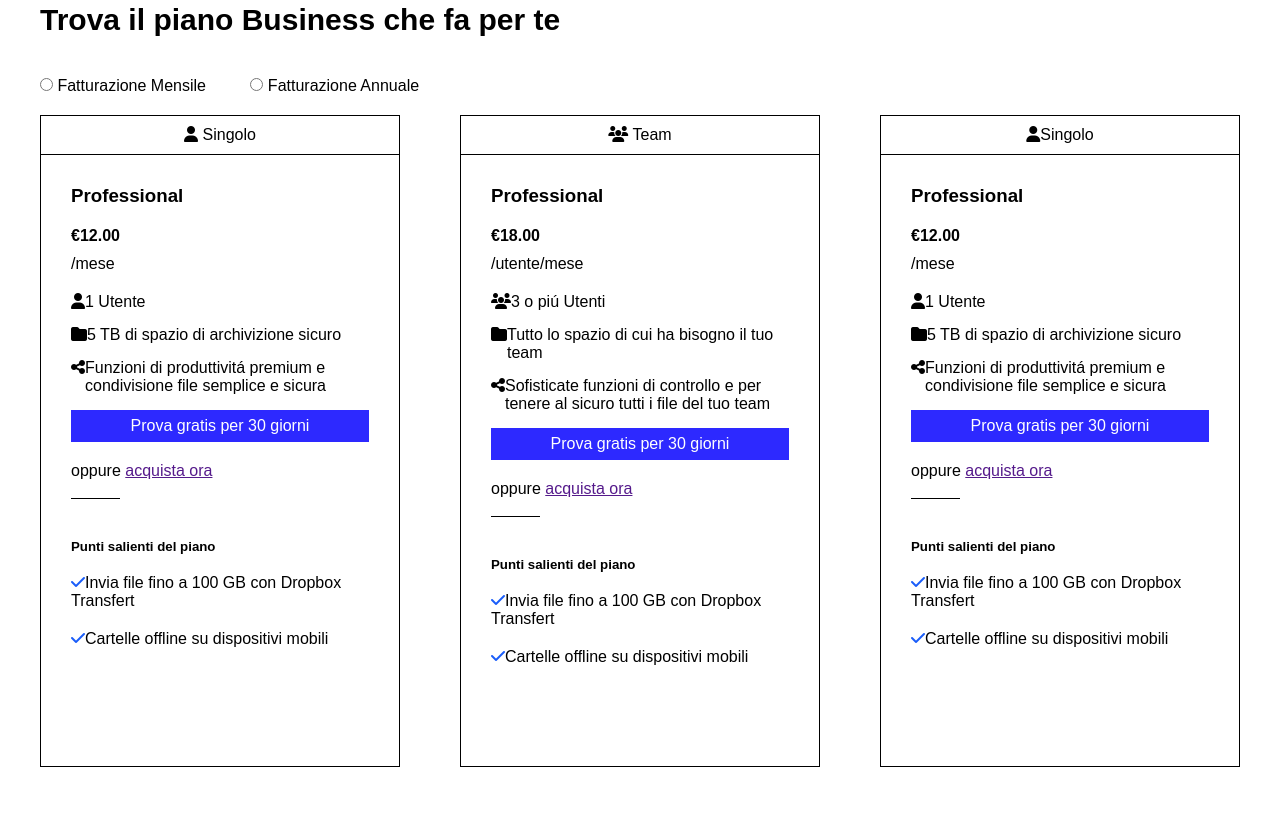
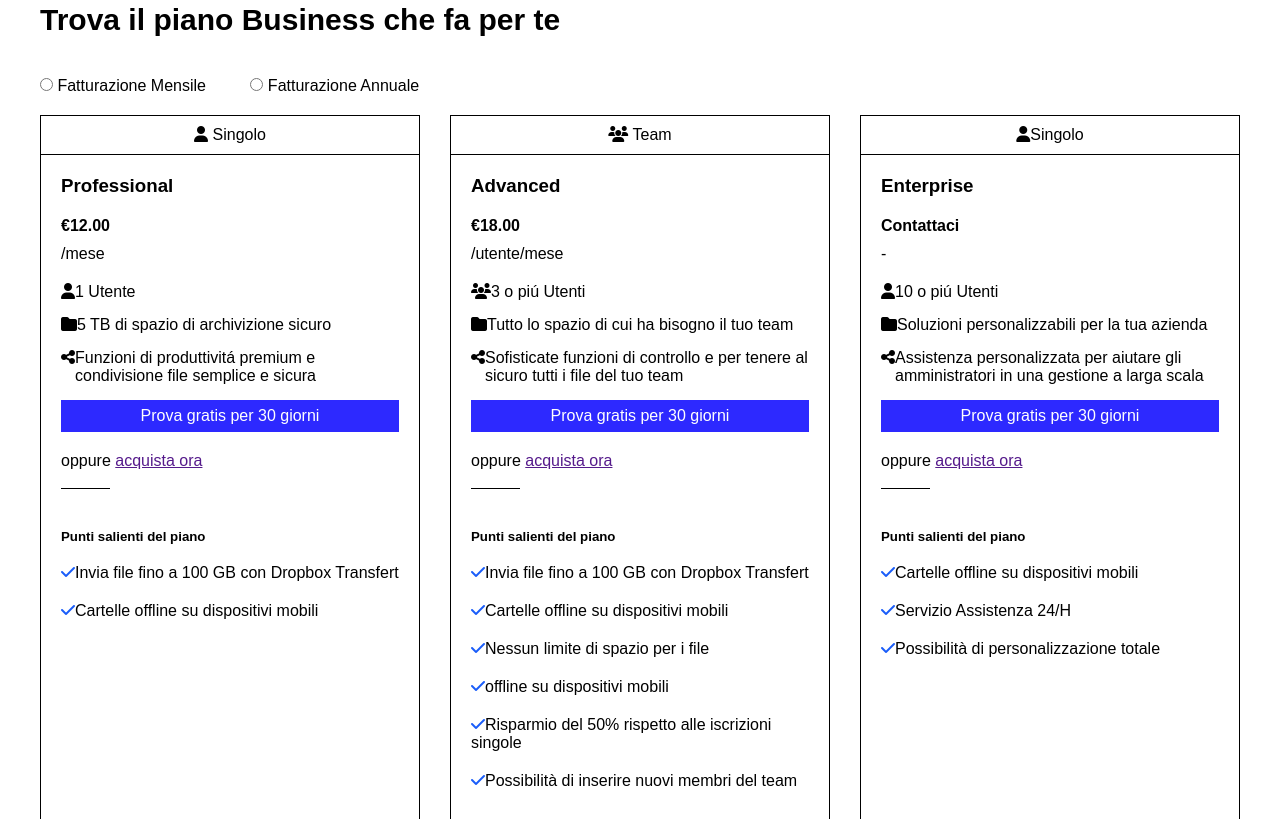
Before and after one commit to RickCraco/htmlcss-dropbox, a plain HTML site: page index.html in a window 1280 px wide. Shown: the part 701-1520 px from the top of the page. Drawn offline with Linux system fonts and the light colour scheme.

Commit message:
completo

```diff
--- a/css/master.css
+++ b/css/master.css
@@ -29,6 +29,10 @@ ul{
 
 .jumbo{
     width: 100%;
+}
+
+#h2-500k{
+    padding-top: 100px;
 }
 
 .margine{
@@ -159,12 +163,12 @@ h2{
 }
 
 .card{
-    width: calc(100% / 3 - 40px);
+    width: calc(100% / 3 - 20px);
     border: 1px solid black;
 }
 
 .card-content{
-    padding: 30px;
+    padding: 20px;
     padding-bottom: 100px;
 }
 
--- a/index.html
+++ b/index.html
@@ -128,7 +128,7 @@
                     <div class="center-word"><i class="fa-solid fa-users" style="color: #000000;"></i> Team</div>
 
                     <div class="card-content">
-                        <h3>Professional</h3>
+                        <h3>Advanced</h3>
                         <h4>&euro;18.00</h4>
                         <div class="mese">/utente/mese</div>
                         <div class="div-icona"><i class="fa-solid fa-users" style="color: #000000;"></i> 3 o piú Utenti</div>
@@ -139,10 +139,24 @@
                         <span class="div-underline">&nbsp; &nbsp; &nbsp; &nbsp; &nbsp; &nbsp;</span>
                         <h5>Punti salienti del piano</h5>
                         <ul>
-                            <li><i class="fa-solid fa-check" style="color: #1a5df9;"></i>Invia file fino a 100 GB con
+                            <li>
+                                <i class="fa-solid fa-check" style="color: #1a5df9;"></i>Invia file fino a 100 GB con
                                 Dropbox Transfert</li>
-                            <li><i class="fa-solid fa-check" style="color: #1a5df9;"></i>Cartelle offline su dispositivi
+                            <li>
+                                <i class="fa-solid fa-check" style="color: #1a5df9;"></i>Cartelle offline su dispositivi
                                 mobili</li>
+                            <li>
+                                <i class="fa-solid fa-check" style="color: #1a5df9;"></i>Nessun limite di spazio per i file
+                            </li>
+                            <li>
+                                <i class="fa-solid fa-check" style="color: #1a5df9;"></i>offline su dispositivi mobili
+                            </li>
+                            <li>
+                                <i class="fa-solid fa-check" style="color: #1a5df9;"></i>Risparmio del 50% rispetto alle iscrizioni singole
+                            </li>
+                            <li>
+                                <i class="fa-solid fa-check" style="color: #1a5df9;"></i>Possibilità di inserire nuovi membri del team
+                            </li>
                         </ul>
                     </div>
 
@@ -153,23 +167,27 @@
                     <div class="center-word"><i class="fa-solid fa-user" style="color: #000000;"></i>Singolo</div>
 
                     <div class="card-content">
-                        <h3>Professional</h3>
-                        <h4>&euro;12.00</h4>
-                        <div class="mese">/mese</div>
-                        <div class="div-icona"><i class="fa-solid fa-user" style="color: #000000;"></i> 1 Utente</div>
-                        <div class="div-icona"><i class="fa-solid fa-folder" style="color: #000000;"></i> 5 TB di spazio
-                            di archivizione sicuro</div>
-                        <div class="div-icona"><i class="fa-solid fa-share-nodes" style="color: #000000;"></i> Funzioni
-                            di produttivitá premium e condivisione file semplice e sicura</div>
+                        <h3>Enterprise</h3>
+                        <h4>Contattaci</h4>
+                        <div class="mese">-</div>
+                        <div class="div-icona"><i class="fa-solid fa-user" style="color: #000000;"></i> 10 o piú Utenti</div>
+                        <div class="div-icona"><i class="fa-solid fa-folder" style="color: #000000;"></i> Soluzioni personalizzabili per la tua azienda</div>
+                        <div class="div-icona"><i class="fa-solid fa-share-nodes" style="color: #000000;"></i> Assistenza personalizzata per aiutare gli amministratori in una gestione a larga scala</div>
                         <div class="button-prova">Prova gratis per 30 giorni</div>
                         <p>oppure <a href="">acquista ora</a></p>
                         <span class="div-underline">&nbsp; &nbsp; &nbsp; &nbsp; &nbsp; &nbsp;</span>
                         <h5>Punti salienti del piano</h5>
                         <ul>
-                            <li><i class="fa-solid fa-check" style="color: #1a5df9;"></i>Invia file fino a 100 GB con
-                                Dropbox Transfert</li>
-                            <li><i class="fa-solid fa-check" style="color: #1a5df9;"></i>Cartelle offline su dispositivi
-                                mobili</li>
+                            <li>
+                                <i class="fa-solid fa-check" style="color: #1a5df9;"></i>Cartelle offline su dispositivi
+                                mobili
+                            </li>
+                            <li>
+                                <i class="fa-solid fa-check" style="color: #1a5df9;"></i>Servizio Assistenza 24/H
+                            </li>
+                            <li>
+                                <i class="fa-solid fa-check" style="color: #1a5df9;"></i>Possibilità di personalizzazione totale
+                            </li>
                         </ul>
                     </div>
 
@@ -330,7 +348,7 @@
         <!-- piccola flexata sui dati -->
         <section class="container margine">
 
-            <h2>Piú di 500.000 team utilizzano <br> Dropbox Business</h2>
+            <h2 id="h2-500k">Piú di 500.000 team utilizzano <br> Dropbox Business</h2>
             <a href="">Scopri di piú sui nostri clienti</a>
 
         </section>
```
